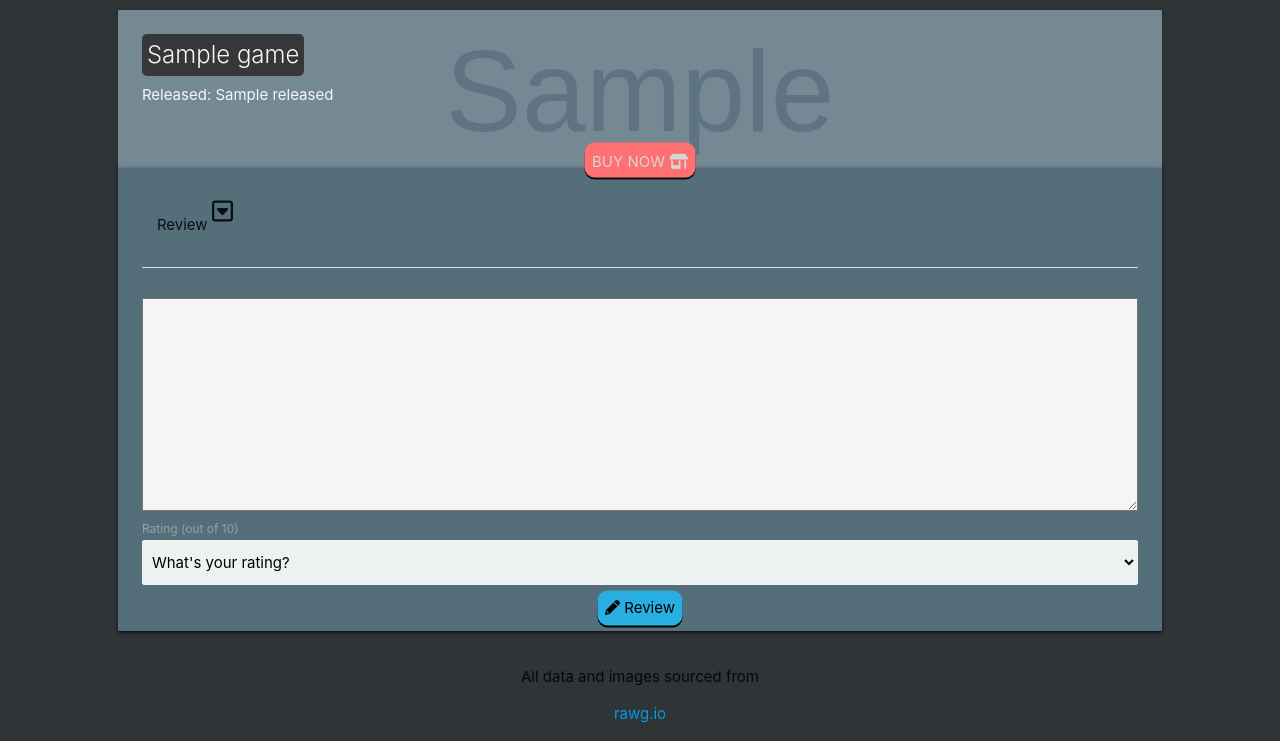
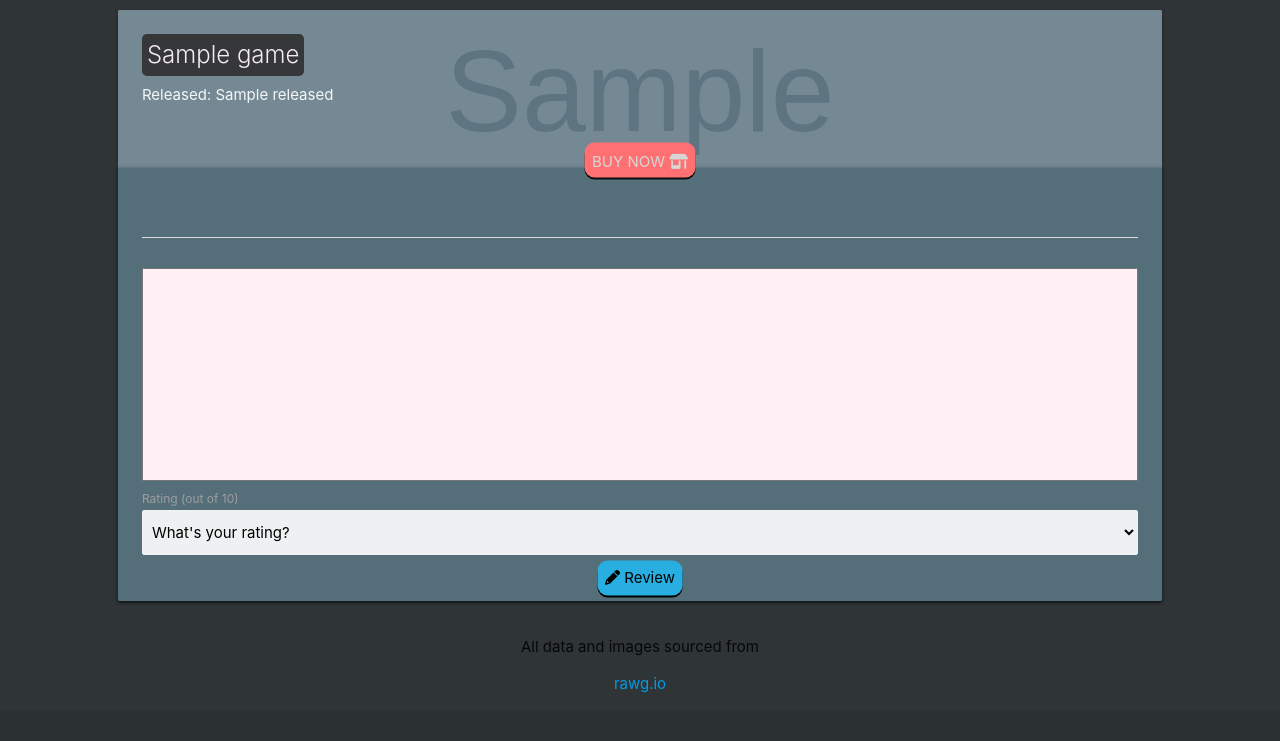
Before and after one commit to Felix-Voyle/Game-reviewer-ms3, a Flask app: page / in a window 1280 px wide, after a click on "Review". Shown: the part 261-1002 px from the top of the page. After the commit the page ends 954 px from the top, so only its background shows below. Run offline with Flask 2, Linux system fonts and the light colour scheme; the visitor is signed in with stand-in values (Sample User, id 1); grey boxes marked "Sample" are stand-in pictures; a database or web service that is not in the repository returns one stand-in record (values such as "Sample title"); data that the repository does not hold is empty; some libraries are stand-ins or nearby versions.

Commit message:
added styling to game cards, added in header for profile and changed white colours to lavenderblush

```diff
--- a/app.py
+++ b/app.py
@@ -1,5 +1,4 @@
 import os
-import json
 import requests
 from flask import (
     Flask, flash, render_template,
@@ -24,6 +23,7 @@ mongo = PyMongo(app)
 @app.route("/")
 @app.route("/get_games")
 def get_games():
+    '''requests game data from api'''
     data = []
     parameters = {
         "page_size": 12
@@ -61,8 +61,8 @@ def get_reviews():
 
 @app.route("/register", methods=["GET", "POST"])
 def register():
-    '''Checks if password matches, /
-    if it does registers new user if they dont already exist'''
+    '''Checks if password matches, if it does registers
+     new user if they dont already exist'''
     if request.form.get("password") == request.form.get("confirm-password"):
         # check if password matches
         if request.method == "POST":
@@ -139,7 +139,7 @@ def signout():
 
 @app.route("/add_review", methods=["GET", "POST"])
 def add_review():
-    # adds review to db
+    '''adds review to db'''
     if request.method == "POST":
         review = {
             "game_name": request.form.get("game_name"),
--- a/static/css/style.css
+++ b/static/css/style.css
@@ -3,6 +3,11 @@ html {
     padding: 0;
     background-color: #2f3437;
 }
+
+textarea {
+    resize: none;
+    overflow: auto;
+  }
 
 /* nav bar */
 .brand-name {
@@ -22,11 +27,15 @@ html {
 
 .brand-name-review {
     color: #28aee1;
-    border: 2px solid whitesmoke;
+    border: 2px solid lavenderblush;
 }
 
 nav .nav-wrapper {
     background-color: #666666;
+}
+
+.sidenav {
+    background-color: lavenderblush;
 }
 
 @media screen and (min-width: 600px) {
@@ -81,6 +90,7 @@ nav .nav-wrapper {
     width: fit-content;
     padding: 5px;
     border-radius: 5px;
+    color: lavenderblush;
 }
 
 .collapsible {
@@ -132,7 +142,7 @@ nav .nav-wrapper {
     width: 100%;
     min-height: 75px;
     height: fit-content;
-    background-color: whitesmoke;
+    background-color: lavenderblush;
 }
 
 .hidden-input {
@@ -170,6 +180,19 @@ select {
     text-align: center;
 }
 
+.review-arrow, .review-dropdwn {
+    position: absolute;
+    transform: translate(-50%, -50%);
+    left: 50%;
+}
+.review-arrow {
+    bottom: -11.5px;
+}
+.review-dropdwn {
+    bottom: -8px
+}
+
+
 @media screen and (min-width: 1219px) {
     .game-img {
         height: 164px;
--- a/templates/base.html
+++ b/templates/base.html
@@ -20,7 +20,7 @@
     <!--Main navigation bar-->
     <nav>
         <div class="nav-wrapper">
-            <a href="#" class="brand-logo">
+            <a href="{{ url_for('get_games') }}" class="brand-logo">
                 <h1 class="brand-name"><span class="brand-name-game">GAME</span><span class="brand-name-review"><span
                             class="brand-name-r">R</span>eview</span></h1>
             </a>
--- a/templates/games.html
+++ b/templates/games.html
@@ -33,8 +33,8 @@
           {% if session.user %}
           <li>
             <div class="collapsible-header">
-              <p class="center-align">Review</p><br>
-              <i class="far fa-caret-square-down"></i>
+              <p class="review-dropdwn">Review</p><br>
+              <i class="fas fa-chevron-down review-arrow"></i>
             </div>
             <div class="collapsible-body">
               <form method="POST" action="{{ url_for('add_review') }}">
--- a/templates/profile.html
+++ b/templates/profile.html
@@ -13,6 +13,7 @@
     </div>
 </div>
 
+<h4 class="center-align">My Reviews</h4>
 {% for review in reviews|reverse %}
     <div class="row">
       <div class="col s12 offset-m1 m10">
```
